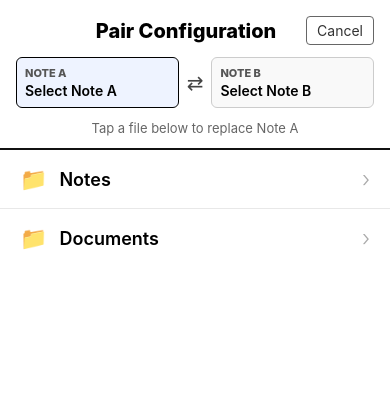
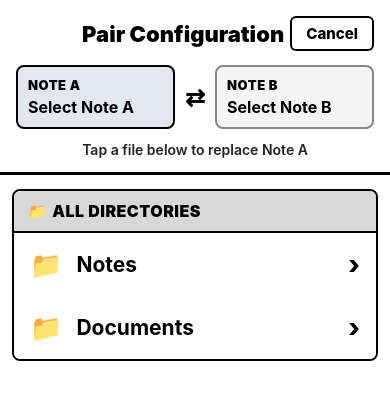
Before and after one commit to taoist22/sn-lastnote, a React Native app: screen / in a window 390 px wide. Shown: the top 400 px of the page. Built offline with nearby package versions, Linux system fonts and the light colour scheme.

Commit message:
Release v0.3.0: Add Favorite & Recent Folders and high-contrast e-ink UI

```diff
--- a/App.tsx
+++ b/App.tsx
@@ -24,39 +24,74 @@ interface DirItem {
 }
 
 export default function App(): React.JSX.Element {
-  const [items, setItems]         = useState<DirItem[]>(ROOTS);
-  const [loading, setLoading]     = useState(false);
-  const [dirStack, setDirStack]   = useState<string[]>([]);
-  const [noteA, setNoteA]         = useState<string | null>(null);
-  const [noteB, setNoteB]         = useState<string | null>(null);
-  const [activeTab, setActiveTab] = useState<'A' | 'B'>('B');
+  const [items, setItems]                 = useState<DirItem[]>(ROOTS);
+  const [loading, setLoading]             = useState(false);
+  const [dirStack, setDirStack]           = useState<string[]>([]);
+  const [noteA, setNoteA]                 = useState<string | null>(null);
+  const [noteB, setNoteB]                 = useState<string | null>(null);
+  const [activeTab, setActiveTab]         = useState<'A' | 'B'>('B');
+  const [favorites, setFavorites]         = useState<string[]>([]);
+  const [recentFolders, setRecentFolders] = useState<string[]>([]);
 
-  const loadCurrentPair = useCallback(async () => {
+  const loadData = useCallback(async () => {
     setDirStack([]);
     setItems(ROOTS);
     try {
-      const [hereVal, thereVal] = await Promise.all([
+      const [hereVal, thereVal, favRaw, recRaw] = await Promise.all([
         NativeModules.LastNote.readHere(),
         NativeModules.LastNote.readThere(),
+        NativeModules.LastNote.readFavorites(),
+        NativeModules.LastNote.readRecentFolders(),
       ]);
       setNoteA(hereVal || null);
       setNoteB(thereVal || null);
-      // If Note A isn't set yet, target A first; otherwise default to targeting B
       setActiveTab(hereVal ? 'B' : 'A');
+
+      const favs: string[] = favRaw ? JSON.parse(favRaw) : [];
+      const recs: string[] = recRaw ? JSON.parse(recRaw) : [];
+      setFavorites(favs);
+      setRecentFolders(recs);
     } catch (e) {
       setActiveTab('A');
     }
   }, []);
 
   useEffect(() => {
-    loadCurrentPair();
+    loadData();
     const sub = DeviceEventEmitter.addListener('onFloatingLongPress', () => {
-      loadCurrentPair();
+      loadData();
     });
-    return () => {
-      sub.remove();
-    };
-  }, [loadCurrentPair]);
+    return () => sub.remove();
+  }, [loadData]);
+
+  const toggleFavorite = useCallback(
+    async (folderPath: string) => {
+      const updated = favorites.includes(folderPath)
+        ? favorites.filter(p => p !== folderPath)
+        : [...favorites, folderPath];
+      setFavorites(updated);
+      try {
+        await NativeModules.LastNote.writeFavorites(JSON.stringify(updated));
+      } catch (e) {
+        console.error('LastNote: writeFavorites failed', e);
+      }
+    },
+    [favorites],
+  );
+
+  const addRecentFolder = useCallback(
+    async (folderPath: string) => {
+      const filtered = recentFolders.filter(p => p !== folderPath);
+      const updated = [folderPath, ...filtered].slice(0, 5);
+      setRecentFolders(updated);
+      try {
+        await NativeModules.LastNote.writeRecentFolders(JSON.stringify(updated));
+      } catch (e) {
+        console.error('LastNote: writeRecentFolders failed', e);
+      }
+    },
+    [recentFolders],
+  );
 
   const navigateTo = useCallback(async (dirPath: string) => {
     setLoading(true);
@@ -92,17 +127,21 @@ export default function App(): React.JSX.Element {
     }
   }, [dirStack]);
 
-  const handleSelectFile = useCallback(async (item: DirItem) => {
+  const handleSelectFile = useCallback(
+    async (item: DirItem) => {
+      const parentDir = item.path.substring(0, item.path.lastIndexOf('/'));
+      if (parentDir) {
+        addRecentFolder(parentDir);
+      }
+
       if (activeTab === 'A') {
         const newA = item.path;
         setNoteA(newA);
         if (!noteB) {
-        // If Note B isn't set yet, automatically switch active tab to B
           setActiveTab('B');
           setDirStack([]);
           setItems(ROOTS);
         } else {
-        // Note B is already set -> save new pair and close
           if (newA === noteB) return;
           try {
             await NativeModules.LastNote.writePair(newA, noteB);
@@ -112,7 +151,6 @@ export default function App(): React.JSX.Element {
           PluginManager.closePluginView();
         }
       } else {
-      // activeTab === 'B'
         const newB = item.path;
         const targetA = noteA || item.path;
         if (targetA === newB && noteA) return;
@@ -123,7 +161,9 @@ export default function App(): React.JSX.Element {
         }
         PluginManager.closePluginView();
       }
-  }, [activeTab, noteA, noteB]);
+    },
+    [activeTab, noteA, noteB, addRecentFolder],
+  );
 
   const handleCancel = useCallback(() => {
     PluginManager.closePluginView();
@@ -139,16 +179,33 @@ export default function App(): React.JSX.Element {
     const isSelected = activeTab === 'A' ? isNoteA : isNoteB;
 
     if (item.isDir) {
+      const isFav = favorites.includes(item.path);
       return (
-        <TouchableOpacity style={styles.item} onPress={() => navigateTo(item.path)}>
-          <View style={styles.itemRow}>
+        <View style={styles.item}>
+          <TouchableOpacity style={styles.itemRowLeft} onPress={() => navigateTo(item.path)}>
             <Text style={styles.folderIcon}>📁</Text>
+            <View style={styles.fileInfo}>
               <Text style={styles.folderName}>{item.name}</Text>
-            <Text style={styles.chevron}>›</Text>
+              <Text style={styles.pathSubtext}>
+                {item.path.replace('/storage/emulated/0/', '')}
+              </Text>
             </View>
           </TouchableOpacity>
+
+          <View style={styles.itemRowRight}>
+            <TouchableOpacity
+              style={styles.starBtn}
+              onPress={() => toggleFavorite(item.path)}>
+              <Text style={styles.starIcon}>{isFav ? '★' : '☆'}</Text>
+            </TouchableOpacity>
+            <TouchableOpacity style={styles.chevronTouch} onPress={() => navigateTo(item.path)}>
+              <Text style={styles.chevron}>›</Text>
+            </TouchableOpacity>
+          </View>
+        </View>
       );
     }
+
     const ext = item.name.toLowerCase();
     const icon = ext.endsWith('.note') ? '📓' : '📄';
     return (
@@ -156,14 +213,14 @@ export default function App(): React.JSX.Element {
         style={[styles.item, isSelected && styles.itemDimmed]}
         onPress={() => !isSelected && handleSelectFile(item)}
         disabled={isSelected}>
-        <View style={styles.itemRow}>
+        <View style={styles.itemRowLeft}>
           <Text style={styles.fileIcon}>{icon}</Text>
           <View style={styles.fileInfo}>
             <Text style={[styles.fileName, isSelected && styles.dimText]}>
               {item.name}
             </Text>
-            {isNoteA && <Text style={styles.tagText}>Note A</Text>}
-            {isNoteB && <Text style={styles.tagText}>Note B</Text>}
+            {isNoteA && <Text style={styles.tagText}>NOTE A</Text>}
+            {isNoteB && <Text style={styles.tagText}>NOTE B</Text>}
           </View>
         </View>
       </TouchableOpacity>
@@ -182,7 +239,7 @@ export default function App(): React.JSX.Element {
               <Text style={styles.backText}>‹ Back</Text>
             </TouchableOpacity>
           ) : (
-            <View style={{width: 50}} />
+            <View style={{width: 60}} />
           )}
           <Text style={styles.title} numberOfLines={1}>
             Pair Configuration
@@ -222,10 +279,103 @@ export default function App(): React.JSX.Element {
         </Text>
       </View>
 
+      {/* Main Content */}
       {loading ? (
         <View style={styles.center}>
           <Text style={styles.body}>Loading…</Text>
         </View>
+      ) : atRoot ? (
+        <FlatList
+          data={[1]} // single wrapper for root sections
+          keyExtractor={() => 'root'}
+          renderItem={() => (
+            <View style={styles.rootContainer}>
+              {/* Favorites Section */}
+              {favorites.length > 0 && (
+                <View style={styles.sectionCard}>
+                  <View style={styles.sectionBanner}>
+                    <Text style={styles.sectionBannerText}>★ FAVORITE FOLDERS</Text>
+                  </View>
+                  {favorites.map(favPath => {
+                    const folderName = favPath.split('/').pop() || favPath;
+                    return (
+                      <View key={favPath} style={styles.item}>
+                        <TouchableOpacity
+                          style={styles.itemRowLeft}
+                          onPress={() => navigateTo(favPath)}>
+                          <Text style={styles.folderIcon}>📁</Text>
+                          <View style={styles.fileInfo}>
+                            <Text style={styles.folderName}>{folderName}</Text>
+                            <Text style={styles.pathSubtext}>
+                              {favPath.replace('/storage/emulated/0/', '')}
+                            </Text>
+                          </View>
+                        </TouchableOpacity>
+                        <TouchableOpacity
+                          style={styles.starBtn}
+                          onPress={() => toggleFavorite(favPath)}>
+                          <Text style={styles.starIcon}>★</Text>
+                        </TouchableOpacity>
+                      </View>
+                    );
+                  })}
+                </View>
+              )}
+
+              {/* Recents Section */}
+              {recentFolders.length > 0 && (
+                <View style={styles.sectionCard}>
+                  <View style={styles.sectionBanner}>
+                    <Text style={styles.sectionBannerText}>🕒 RECENT FOLDERS</Text>
+                  </View>
+                  {recentFolders.map(recPath => {
+                    const folderName = recPath.split('/').pop() || recPath;
+                    const isFav = favorites.includes(recPath);
+                    return (
+                      <View key={recPath} style={styles.item}>
+                        <TouchableOpacity
+                          style={styles.itemRowLeft}
+                          onPress={() => navigateTo(recPath)}>
+                          <Text style={styles.folderIcon}>📁</Text>
+                          <View style={styles.fileInfo}>
+                            <Text style={styles.folderName}>{folderName}</Text>
+                            <Text style={styles.pathSubtext}>
+                              {recPath.replace('/storage/emulated/0/', '')}
+                            </Text>
+                          </View>
+                        </TouchableOpacity>
+                        <TouchableOpacity
+                          style={styles.starBtn}
+                          onPress={() => toggleFavorite(recPath)}>
+                          <Text style={styles.starIcon}>{isFav ? '★' : '☆'}</Text>
+                        </TouchableOpacity>
+                      </View>
+                    );
+                  })}
+                </View>
+              )}
+
+              {/* All Directories Section */}
+              <View style={styles.sectionCard}>
+                <View style={styles.sectionBanner}>
+                  <Text style={styles.sectionBannerText}>📁 ALL DIRECTORIES</Text>
+                </View>
+                {ROOTS.map(rootItem => (
+                  <TouchableOpacity
+                    key={rootItem.path}
+                    style={styles.item}
+                    onPress={() => navigateTo(rootItem.path)}>
+                    <View style={styles.itemRowLeft}>
+                      <Text style={styles.folderIcon}>📁</Text>
+                      <Text style={styles.folderName}>{rootItem.name}</Text>
+                    </View>
+                    <Text style={styles.chevron}>›</Text>
+                  </TouchableOpacity>
+                ))}
+              </View>
+            </View>
+          )}
+        />
       ) : items.length === 0 ? (
         <View style={styles.center}>
           <Text style={styles.body}>No files or folders found.</Text>
@@ -243,37 +393,50 @@ export default function App(): React.JSX.Element {
 }
 
 const styles = StyleSheet.create({
-  root:        {flex: 1, backgroundColor: '#fff'},
-  header:      {paddingHorizontal: 16, paddingTop: 16, paddingBottom: 12,
-                borderBottomWidth: 2, borderBottomColor: '#111'},
-  headerRow:   {flexDirection: 'row', alignItems: 'center',
-                justifyContent: 'space-between', marginBottom: 12},
-  backBtn:     {paddingRight: 10},
-  backText:    {fontSize: 18, color: '#333', fontWeight: '600'},
-  title:       {flex: 1, fontSize: 20, fontWeight: '800', color: '#000', textAlign: 'center'},
-  cancelBtn:   {paddingHorizontal: 10, paddingVertical: 5, borderWidth: 1, borderColor: '#666', borderRadius: 4},
-  cancelText:  {fontSize: 14, color: '#333'},
+  root:              {flex: 1, backgroundColor: '#ffffff'},
+  header:            {paddingHorizontal: 16, paddingTop: 16, paddingBottom: 14,
+                      borderBottomWidth: 3, borderBottomColor: '#000000', backgroundColor: '#ffffff'},
+  headerRow:         {flexDirection: 'row', alignItems: 'center',
+                      justifyContent: 'space-between', marginBottom: 14},
+  backBtn:           {paddingRight: 10, paddingVertical: 4},
+  backText:          {fontSize: 20, color: '#000000', fontWeight: '800'},
+  title:             {flex: 1, fontSize: 22, fontWeight: '900', color: '#000000', textAlign: 'center'},
+  cancelBtn:         {paddingHorizontal: 14, paddingVertical: 6, borderWidth: 2, borderColor: '#000000', borderRadius: 6, backgroundColor: '#ffffff'},
+  cancelText:        {fontSize: 15, color: '#000000', fontWeight: '800'},
 
-  tabContainer:{flexDirection: 'row', alignItems: 'center', justifyContent: 'space-between', marginBottom: 8},
-  tabBox:      {flex: 1, borderWidth: 1.5, borderColor: '#ccc', borderRadius: 6, padding: 8, backgroundColor: '#f9f9f9'},
-  activeTabBox:{borderColor: '#000', backgroundColor: '#eef3ff'},
-  tabLabel:    {fontSize: 11, fontWeight: '800', color: '#555', marginBottom: 2},
-  tabVal:      {fontSize: 14, fontWeight: '600', color: '#000'},
-  swapIcon:    {fontSize: 20, marginHorizontal: 8, color: '#444'},
+  tabContainer:      {flexDirection: 'row', alignItems: 'center', justifyContent: 'space-between', marginBottom: 8},
+  tabBox:            {flex: 1, borderWidth: 2, borderColor: '#888888', borderRadius: 8, padding: 10, backgroundColor: '#f4f4f4'},
+  activeTabBox:      {borderColor: '#000000', borderWidth: 2.5, backgroundColor: '#e2e8f0'},
+  tabLabel:          {fontSize: 13, fontWeight: '900', color: '#000000', marginBottom: 4, letterSpacing: 0.5},
+  tabVal:            {fontSize: 16, fontWeight: '700', color: '#000000'},
+  swapIcon:          {fontSize: 24, marginHorizontal: 10, color: '#000000', fontWeight: '900'},
 
-  hint:        {fontSize: 13, color: '#666', textAlign: 'center', marginTop: 4},
-  center:      {flex: 1, justifyContent: 'center', alignItems: 'center'},
-  body:        {fontSize: 16, color: '#777'},
-  sep:         {height: 1, backgroundColor: '#e8e8e8'},
-  item:        {paddingVertical: 16, paddingHorizontal: 20, backgroundColor: '#fff'},
-  itemDimmed:  {backgroundColor: '#f5f5f5'},
-  itemRow:     {flexDirection: 'row', alignItems: 'center'},
-  folderIcon:  {fontSize: 22, marginRight: 12},
-  folderName:  {flex: 1, fontSize: 18, fontWeight: '600', color: '#000'},
-  chevron:     {fontSize: 22, color: '#aaa', fontWeight: '300'},
-  fileIcon:    {fontSize: 22, marginRight: 12},
-  fileInfo:    {flex: 1},
-  fileName:    {fontSize: 17, fontWeight: '500', color: '#000'},
-  dimText:     {color: '#bbb'},
-  tagText:     {fontSize: 12, color: '#0066cc', fontWeight: '700', marginTop: 2},
+  hint:              {fontSize: 14, color: '#222222', textAlign: 'center', marginTop: 4, fontWeight: '600'},
+  rootContainer:     {paddingBottom: 24},
+
+  sectionCard:       {marginTop: 14, marginHorizontal: 12, borderWidth: 2, borderColor: '#000000', borderRadius: 8, backgroundColor: '#ffffff', overflow: 'hidden'},
+  sectionBanner:     {backgroundColor: '#d8d8d8', paddingVertical: 10, paddingHorizontal: 14, borderBottomWidth: 2, borderBottomColor: '#000000'},
+  sectionBannerText: {fontSize: 16, fontWeight: '900', color: '#000000', letterSpacing: 0.5},
+
+  center:            {flex: 1, justifyContent: 'center', alignItems: 'center'},
+  body:              {fontSize: 18, color: '#444444', fontWeight: '600'},
+  sep:               {height: 1.5, backgroundColor: '#cccccc'},
+
+  item:              {flexDirection: 'row', alignItems: 'center', justifyContent: 'space-between',
+                      paddingVertical: 16, paddingHorizontal: 16, backgroundColor: '#ffffff'},
+  itemDimmed:        {backgroundColor: '#eaeaea'},
+  itemRowLeft:       {flexDirection: 'row', alignItems: 'center', flex: 1},
+  itemRowRight:      {flexDirection: 'row', alignItems: 'center'},
+  folderIcon:        {fontSize: 26, marginRight: 14},
+  folderName:        {fontSize: 21, fontWeight: '700', color: '#000000'},
+  pathSubtext:       {fontSize: 14, color: '#444444', marginTop: 3, fontWeight: '500'},
+  starBtn:           {paddingHorizontal: 14, paddingVertical: 8, borderWidth: 1.5, borderColor: '#000000', borderRadius: 6, backgroundColor: '#f4f4f4'},
+  starIcon:          {fontSize: 28, color: '#000000', fontWeight: '900'},
+  chevronTouch:      {paddingLeft: 14, paddingVertical: 6},
+  chevron:           {fontSize: 26, color: '#000000', fontWeight: '800'},
+  fileIcon:          {fontSize: 26, marginRight: 14},
+  fileInfo:          {flex: 1},
+  fileName:          {fontSize: 21, fontWeight: '700', color: '#000000'},
+  dimText:           {color: '#888888'},
+  tagText:           {fontSize: 13, color: '#000000', fontWeight: '900', marginTop: 4, letterSpacing: 0.5},
 });
--- a/PluginConfig.json
+++ b/PluginConfig.json
@@ -3,8 +3,8 @@
   "desc": "1-Tap toggle back to your last viewed note.",
   "author": "",
   "iconPath": "assets/two-arrows.png",
-  "versionName": "0.2.1",
-  "versionCode": "3",
+  "versionName": "0.3.0",
+  "versionCode": "4",
   "pluginID": "vlg9-4sgbngei7gj",
   "pluginKey": "LastNote",
   "jsMainPath": "index"
--- a/package.json
+++ b/package.json
@@ -1,6 +1,6 @@
 {
   "name": "LastNote",
-  "version": "0.2.1",
+  "version": "0.3.0",
   "description": "1-Tap toggle back to your last viewed note.",
   "private": true,
   "scripts": {
```
Also changed, not shown: 2 other files (tests, documents, lock files or other folders). Lines whose indentation alone changed are shown as unchanged.
